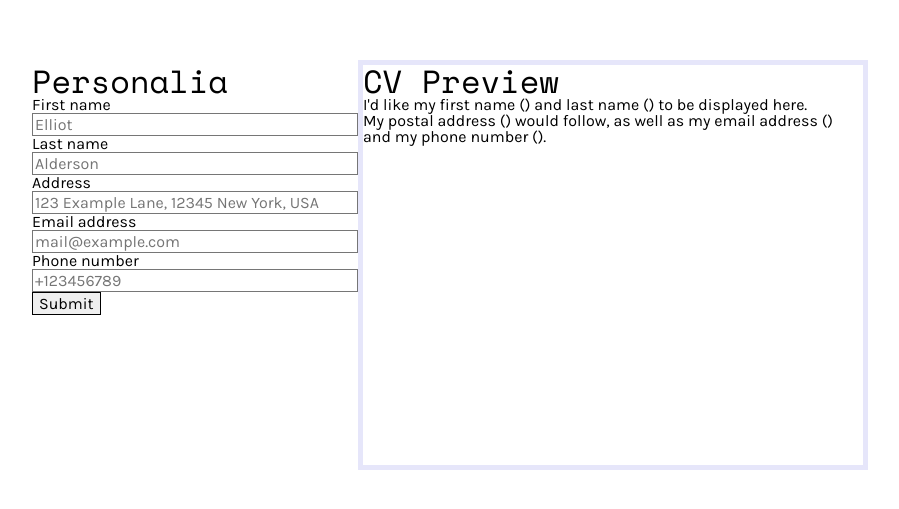
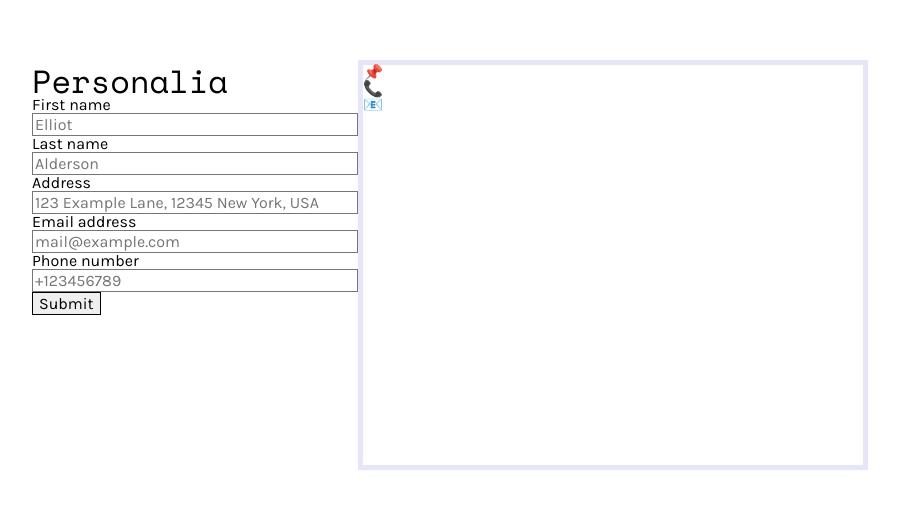
Before and after one commit to tramio/TOP-cv-application, a React (Create React App) app: page / in a window 1280 px wide. Shown: the part 135-644 px from the top of the page, without its empty margins (190-1089 px from the left). Built offline with nearby package versions, Linux system fonts and the light colour scheme.

Commit message:
minor content edit

```diff
--- a/src/components/Preview.js
+++ b/src/components/Preview.js
@@ -14,9 +14,10 @@ class Preview extends Component {
 
     return (
       <div id="preview">
-        <h1>CV Preview</h1>
-        <p>I'd like my first name ({firstName}) and last name ({lastName}) to be displayed here.</p>
-        <p>My postal address ({postalAddress}) would follow, as well as my email address ({email}) and my phone number ({phone}).</p>
+        <h1>{firstName} {lastName}</h1>
+        <p>📌 {postalAddress}</p>
+        <p>📞 {phone}</p>
+        <p>📧 {email}</p>
       </div>
     )
   }
```
